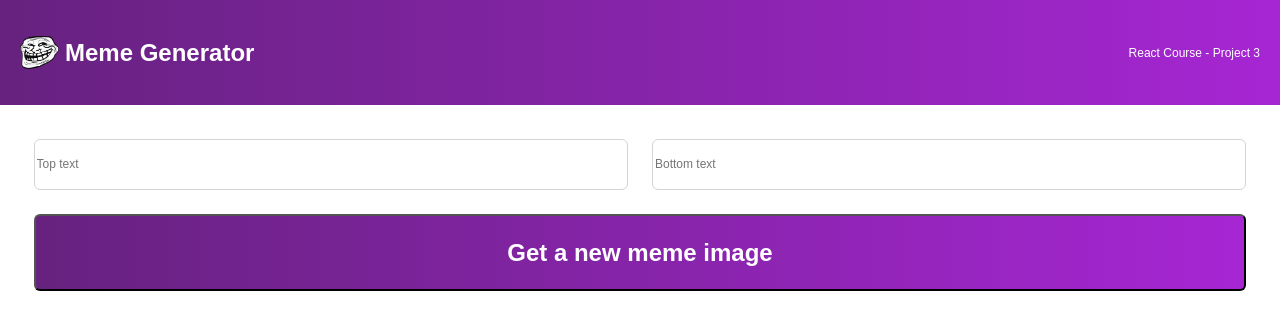
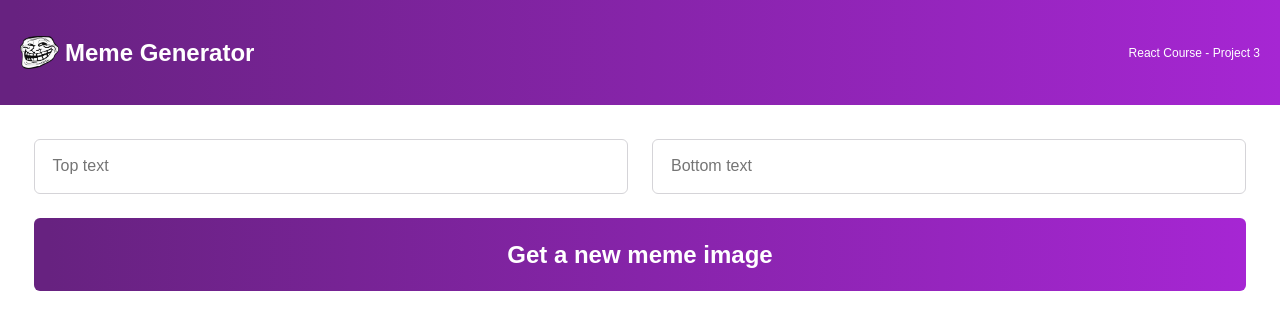
Before and after one commit to YuriiLitvin/Meme-generator, a React (Create React App) app: page / in a window 1280 px wide. Shown: the top 330 px of the page. Built offline with nearby package versions, Linux system fonts and the light colour scheme.

Commit message:
Update styling Meme component

```diff
--- a/public/style.css
+++ b/public/style.css
@@ -36,14 +36,15 @@ body {
 }
 
 .form--input {
-    font-size: 0.75rem;
+    font-size: 1rem;
     line-height: 14px;
     border-radius: 6px;
     border: 1px solid #D5D4D8;
+    text-indent: 1rem;
 }
 
 .form--button {
-    grid-area: 2 / 1 / 2 / 3;
+    grid-column: 1 / -1;
     color: #FFFFFF;
     font-weight: 700;
     font-size: 1.5rem;
@@ -52,4 +53,6 @@ body {
     background: linear-gradient(90deg, #672280 1.18%, #A626D3 100%);
     padding: 10px;
     border-radius: 6px;
+    border: none;
+    cursor: pointer;
 }
```
